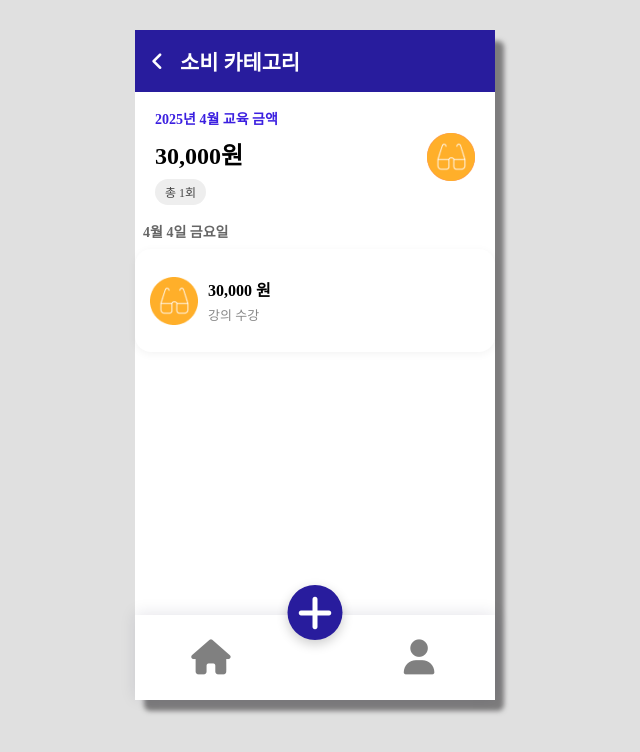
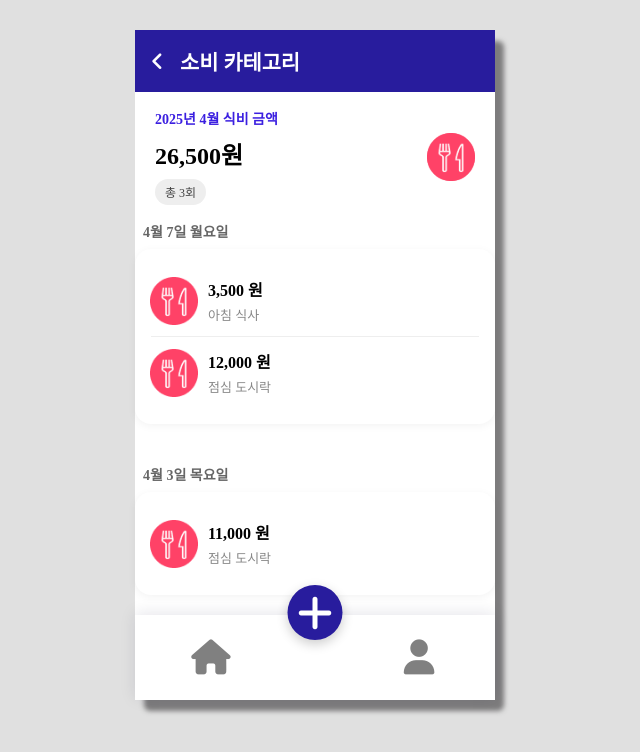
Before and after one commit to IT-Money/IT-Money, a Vue app: page /expense-categories in a window 1280 px wide. Shown: the top 752 px of the page, without its empty margins (325-965 px from the left). Built offline with nearby package versions, Linux system fonts and the light colour scheme; data requests are answered from the project's data file; a web font is replaced by a local one.

Commit message:
Fix: transaction 라우트 로직 수정

```diff
--- a/src/components/TransactionList.vue
+++ b/src/components/TransactionList.vue
@@ -13,7 +13,7 @@
 import { computed } from 'vue'
 import TransactionGroup from './TransactionGroup.vue'
 
-// ✅ defineProps로 props 선언 (Composition API 방식)
+// ✅ defineProps로 props 선언
 const props = defineProps({
   transactions: {
     type: Array,
--- a/src/views/ExpenseCategories.vue
+++ b/src/views/ExpenseCategories.vue
@@ -19,6 +19,7 @@
 
 <script setup>
 import { ref, computed } from 'vue'
+import { useRoute } from 'vue-router' // ✅ 라우터 사용
 import wallet from '../../wallet_db.json'
 import CategorySummary from '@/components/CategorySummary.vue'
 import TransactionList from '@/components/TransactionList.vue'
@@ -27,10 +28,12 @@ import TransactionList from '@/components/TransactionList.vue'
  * 0. 기본 설정
  * - 현재 보고 있는 연도와 월, 선택된 카테고리를 ref로 선언
  */
-const year = ref('2025')
-const month = ref('04')
-const selectedCategory = ref('교육')
-// 🔥 왜 테두리에 식비 카테고리의 핑크가 등장하는것?..
+
+// 1. 라우트에서 파라미터 추출 !!
+const route = useRoute()
+const year = ref(route.query.year || '2025')
+const month = ref(route.query.month || '04')
+const selectedCategory = ref(route.query.category || '식비')
 
 const categories = ref(wallet.categories)
 
```
